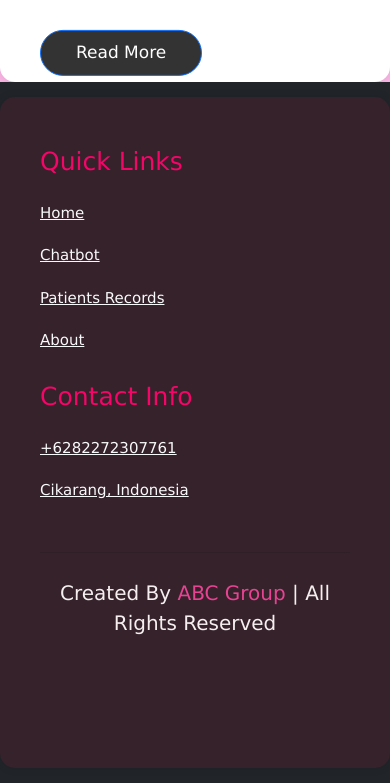
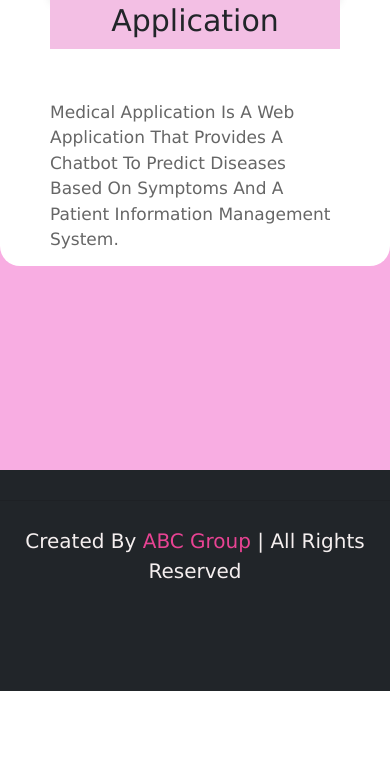
Before and after one commit to akwilapurba/MedicalApp, a Flask app: page / in a window 390 px wide. Shown: the part 2267-3050 px from the top of the page. After the commit the page ends 2958 px from the top, so only its background shows below. Run offline with Flask 3, Linux system fonts and the light colour scheme; parts of the project's set-up code (start-up, migrations or seed data) failed here and were passed over; some libraries are stand-ins or nearby versions.

Commit message:
Add the UI in homepage

```diff
--- a/main.py
+++ b/main.py
@@ -90,11 +90,6 @@ def home():
                                    workout=workout)
 
     return render_template('chatbot.html')
-
-# contact view funtion and path
-@app.route('/about')
-def about():
-    return render_template("about.html")
 
 # about view funtion and path
 @app.route('/information')
--- a/static/styles.css
+++ b/static/styles.css
@@ -14,19 +14,34 @@
 }
 .container {
     background-color: #ffffff;
-    border-radius: 15px;
-    padding: 40px;
+    border-radius: 20px;
+    padding: 50px;
     align-items: center;
-    box-shadow: 0px 0px 10px 0px rgba(0,0,0,0.1);
 }
 
 .form-control {
     border-radius: 10px;
+    font-weight: bold;
+    /* make the container more smaller */
+    border: .8rem solid;
 }
+
+.d-flex .btn{
+    /* make the button small like search button */
+    padding: .5rem 1.5rem;
+    font-size: 1.5rem;
+    border-radius: 10px;
+    font-weight: bold;
+    color: #ffffff;
+    background-color: #021518;
+    border: none;
+}
+
 .btn-lg {
     border-radius: 20px;
     font-weight: bold;
 }
+
 .toggle-button {
     margin-right: 10px;
     margin-bottom: 10px;
@@ -167,6 +182,10 @@ header .fa-bars{
 
 .home1 .content{
     max-width: 50rem;
+    /* make in the all items in center */
+    margin-left: auto;
+    margin-right: auto;
+    text-align: center;
 }
 
 .home1 .content h3{
@@ -190,6 +209,10 @@ header .fa-bars{
 
 .home2 .content{
     max-width: 50rem;
+    /* make in the all items in center */
+    margin-left: auto;
+    margin-right: auto;
+    text-align: center;
 }
 
 .home2 .content h3{
@@ -210,6 +233,13 @@ header .fa-bars{
     padding: 1rem 0;
     line-height: 1.5;
 }
+/* make all items in container About in the center  */
+.about{
+    display: flex;
+    align-items: center;
+    min-height: 120vh;
+    background: #f9ace2e2;
+}
 
 .about .row{
     display: flex;
@@ -220,6 +250,12 @@ header .fa-bars{
     padding-bottom: 3rem;
 }
 
+.about .container{
+    /* make in the all items in center */
+    margin-left: auto;
+    margin-right: auto;
+}
+
 .about .row .video-container{
     flex:1 1 rem;
     position: relative;
@@ -227,10 +263,12 @@ header .fa-bars{
 
 .about .row .video-container video{
     width:100%;
+    margin-left: auto;
+    margin-right: auto;
     border:1.5rem solid #f8d7e7;
     border-radius: .5rem;
     box-shadow: 0 .5rem 1rem rgba(0,0,0,.1);
-    height: 100%;
+    height: 80%;
     object-fit: cover;
 }
 
@@ -247,38 +285,16 @@ header .fa-bars{
 
 .about .text{
     flex:1 1 50rem;
-    transform: translateY(30%);
-
+    transform: translateY(50%);
 }
 
 .about .content p{
     font-size: 1.7rem;
     color:#666;
     padding:1rem 0;
-}
-
-.footer .container{
-    display: flex;
-    flex-wrap: wrap;
-    gap:1.5rem;
-    background-color: #35222b;
-}
-
-.footer .container .row{
-    flex:1 1 25rem;
-}
-
-.footer .container .row h3{
-    color:#f40568;
-    font-size: 2.5rem;
-    padding:1rem 0;
-}
-
-.footer .container .row a{
-    display: block;
-    color:#666;
-    font-size: 1.5rem;
-    padding:1rem 0;
+    /* make in center */
+    margin-left: auto;
+    margin-right: auto;
 }
 
 .footer .credit{
--- a/templates/chatbot.html
+++ b/templates/chatbot.html
@@ -19,9 +19,6 @@
             <ul class="navbar-nav me-auto mb-2 mb-lg-0">
                 <li class="nav-item">
                     <a class="nav-link active" aria-current="page" href="/">Home</a>
-                </li>
-                <li class="nav-item">
-                    <a class="nav-link" href="/about">About</a>
                 </li>
                 <li class="nav-item">
                     <a class="nav-link" href="/chatbot">Chatbot</a>
--- a/templates/index.html
+++ b/templates/index.html
@@ -22,9 +22,6 @@
                 <ul class="navbar-nav me-auto mb-2 mb-lg-0">
                     <li class="nav-item">
                         <a class="nav-link active" aria-current="page" href="/">Home</a>
-                    </li>
-                    <li class="nav-item">
-                        <a class="nav-link" href="/about">About</a>
                     </li>
                     <li class="nav-item">
                         <a class="nav-link" href="/chatbot">Chatbot</a>
@@ -72,7 +69,7 @@
         <div class="container">
             <h1 class="heading">About Us</h1>
             <div class="row">
-                <div class="col-md-6">
+                <div class="video">
                     <div class="video-container">
                         <video src="static/videos/medical_video.mp4" loop autoplay muted></video>
                         <h3>Best Medical Application</h3>
@@ -80,7 +77,6 @@
                 <div class="text">
                     <div class="content">
                         <p>Medical Application is a web application that provides a chatbot to predict diseases based on symptoms and a patient information management system.</p>
-                        <a href="/about" class="btn btn-primary">Read More</a>
                     </div>
                 </div>
             </div>
@@ -90,27 +86,7 @@
 
     <!-- Footer section starts -->
     <footer class="footer bg-dark text-light py-4">
-        <div class="container">
-            <div class="row">
-                <div class="col-md-4">
-                    <h3>Quick Links</h3>
-                    <ul class="list-unstyled">
-                        <li><a href="/" class="text-light">Home</a></li>
-                        <li><a href="/chatbot" class="text-light">Chatbot</a></li>
-                        <li><a href="information" class="text-light">Patients Records</a></li>
-                        <li><a href="/about" class="text-light">About</a></li>
-                    </ul>
-                </div>
-                <div class="col-md-4">
-                    <h3>Contact Info</h3>
-                    <ul class="list-unstyled">
-                        <li><a class="text-light">+6282272307761</a></li>
-                        <li><a class="text-light">Cikarang, Indonesia</a></li>
-                    </ul>
-                </div>
-            </div>
             <div class="credit">Created by <span>ABC Group</span> | All rights reserved</div>
-        </div>
     </footer>
     <!-- Footer section ends -->
 
--- a/templates/information.html
+++ b/templates/information.html
@@ -19,9 +19,6 @@
             <ul class="navbar-nav me-auto mb-2 mb-lg-0">
                 <li class="nav-item">
                     <a class="nav-link active" aria-current="page" href="/">Home</a>
-                </li>
-                <li class="nav-item">
-                    <a class="nav-link" href="/about">About</a>
                 </li>
                 <li class="nav-item">
                     <a class="nav-link" href="/chatbot">Chatbot</a>
```
Also changed, not shown: templates/about.html (deleted, +0 -42 lines).
